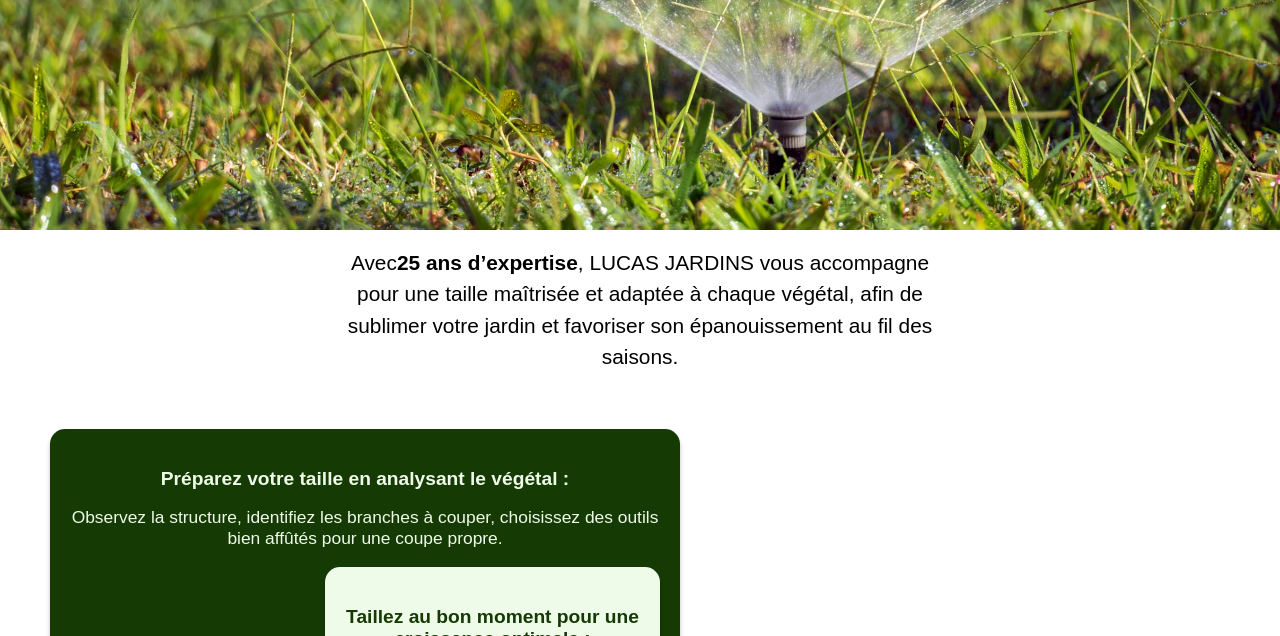
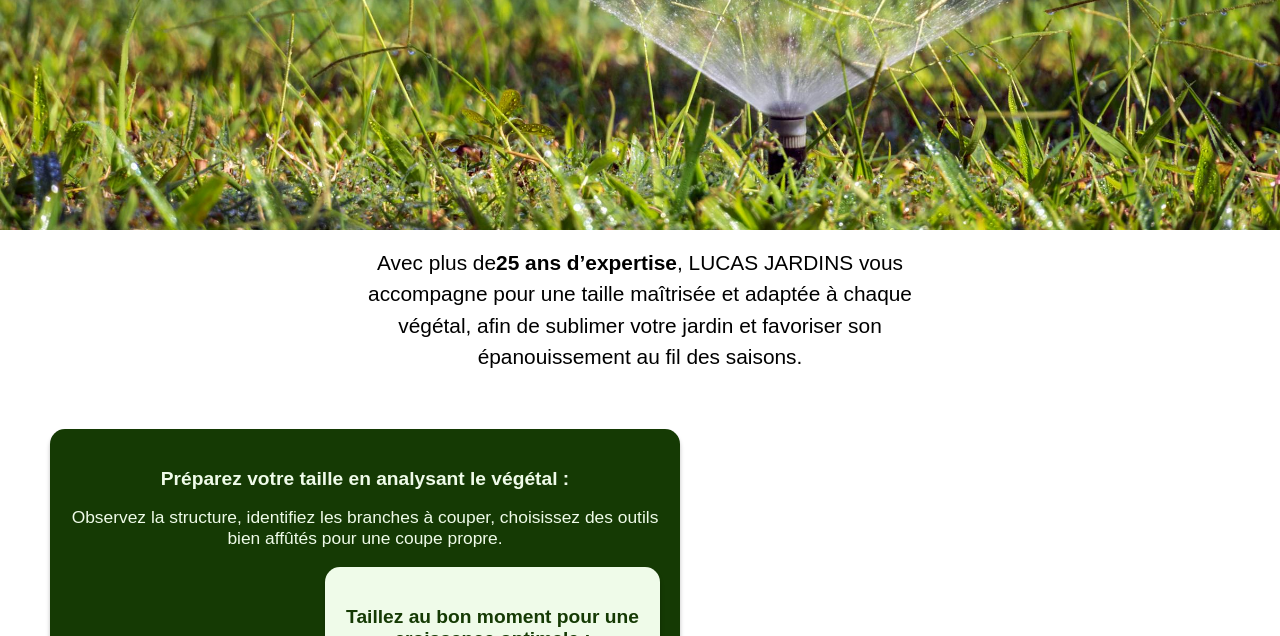
Before and after one commit to marie-aroca/LucasJardins.github.io, a plain HTML site: page Taille de végétaux.html in a window 1280 px wide. Shown: the part 464-1100 px from the top of the page. Drawn offline with Linux system fonts and the light colour scheme; a web font is replaced by a local one.

Commit message:
Update Taille de végétaux.html

```diff
--- a/Taille de végétaux.html
+++ b/Taille de végétaux.html
@@ -51,7 +51,7 @@
         </div>
 
         <div id="intro">
-            <p>Avec<b>25 ans d’expertise</b>, LUCAS JARDINS vous accompagne pour une taille maîtrisée et adaptée à chaque végétal, afin de sublimer votre jardin et favoriser son épanouissement au fil des saisons.</p>
+            <p>Avec plus de<b>25 ans d’expertise</b>, LUCAS JARDINS vous accompagne pour une taille maîtrisée et adaptée à chaque végétal, afin de sublimer votre jardin et favoriser son épanouissement au fil des saisons.</p>
         </div>
 
         <section class="info">
```
